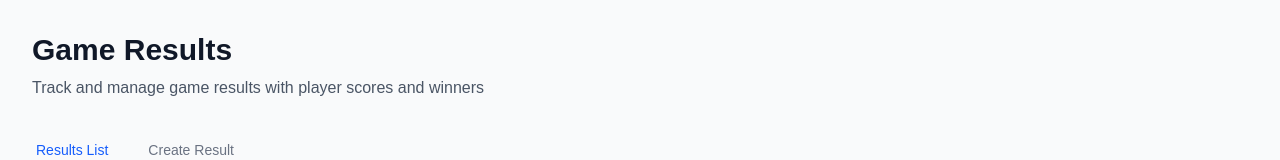
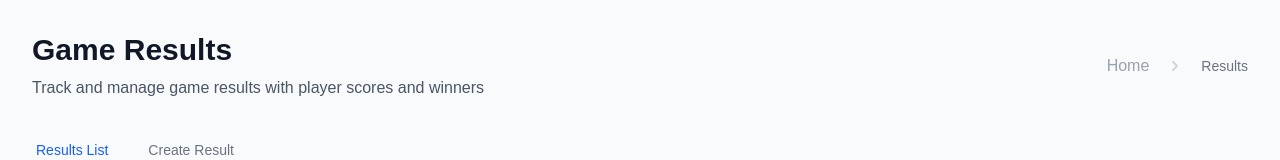
Before and after one commit to marius-wichtner-mw/agentic-coding-workshop, a Next.js app in the folder hackathon-starter/: page /results in a window 1280 px wide. Shown: the top 160 px of the page. Built offline with nearby package versions, Linux system fonts and the light colour scheme; no server answers; the database is empty.

Commit message:
feat: add breadcrumbs

```diff
--- a/hackathon-starter/app/games/page.tsx
+++ b/hackathon-starter/app/games/page.tsx
@@ -1,6 +1,7 @@
 'use client'
 
 import { useState, useEffect } from 'react'
+import Link from 'next/link'
 import GameForm from '@/src/modules/games/presentation/components/GameForm'
 import GameList from '@/src/modules/games/presentation/components/GameList'
 import { GameType } from '@/src/shared/types/common'
@@ -176,10 +177,37 @@ export default function GamesPage() {
     <div className="min-h-screen bg-gray-50 py-8">
       <div className="max-w-7xl mx-auto px-4 sm:px-6 lg:px-8">
         <div className="mb-8">
-          <h1 className="text-3xl font-bold text-gray-900">Game Management</h1>
-          <p className="mt-2 text-gray-600">
-            Create and manage games for the Game Results Tracking Platform
-          </p>
+          <div className="flex items-center justify-between">
+            <div>
+              <h1 className="text-3xl font-bold text-gray-900">Game Management</h1>
+              <p className="mt-2 text-gray-600">
+                Create and manage games for the Game Results Tracking Platform
+              </p>
+            </div>
+
+            {/* Navigation breadcrumb */}
+            <nav className="flex" aria-label="Breadcrumb">
+              <ol className="flex items-center space-x-4">
+                <li>
+                  <div>
+                    <Link href="/" className="text-gray-400 hover:text-gray-500">
+                      Home
+                    </Link>
+                  </div>
+                </li>
+                <li>
+                  <div className="flex items-center">
+                    <svg className="flex-shrink-0 h-5 w-5 text-gray-300" fill="currentColor" viewBox="0 0 20 20">
+                      <path fillRule="evenodd" d="M7.293 14.707a1 1 0 010-1.414L10.586 10 7.293 6.707a1 1 0 011.414-1.414l4 4a1 1 0 010 1.414l-4 4a1 1 0 01-1.414 0z" clipRule="evenodd" />
+                    </svg>
+                    <span className="ml-4 text-sm font-medium text-gray-500">
+                      Games
+                    </span>
+                  </div>
+                </li>
+              </ol>
+            </nav>
+          </div>
         </div>
 
         {/* Message */}
--- a/hackathon-starter/app/results/page.tsx
+++ b/hackathon-starter/app/results/page.tsx
@@ -1,6 +1,7 @@
 'use client'
 
 import { useState, useEffect } from 'react'
+import Link from 'next/link'
 import GameResultForm from '@/src/modules/results/presentation/components/GameResultForm'
 import GameResultList from '@/src/modules/results/presentation/components/GameResultList'
 import { PlayerResult } from '@/src/modules/results/domain/entities/GameResult'
@@ -247,10 +248,37 @@ export default function ResultsPage() {
     <div className="min-h-screen bg-gray-50 py-8">
       <div className="max-w-7xl mx-auto px-4 sm:px-6 lg:px-8">
         <div className="mb-8">
-          <h1 className="text-3xl font-bold text-gray-900">Game Results</h1>
-          <p className="mt-2 text-gray-600">
-            Track and manage game results with player scores and winners
-          </p>
+          <div className="flex items-center justify-between">
+            <div>
+              <h1 className="text-3xl font-bold text-gray-900">Game Results</h1>
+              <p className="mt-2 text-gray-600">
+                Track and manage game results with player scores and winners
+              </p>
+            </div>
+
+            {/* Navigation breadcrumb */}
+            <nav className="flex" aria-label="Breadcrumb">
+              <ol className="flex items-center space-x-4">
+                <li>
+                  <div>
+                    <Link href="/" className="text-gray-400 hover:text-gray-500">
+                      Home
+                    </Link>
+                  </div>
+                </li>
+                <li>
+                  <div className="flex items-center">
+                    <svg className="flex-shrink-0 h-5 w-5 text-gray-300" fill="currentColor" viewBox="0 0 20 20">
+                      <path fillRule="evenodd" d="M7.293 14.707a1 1 0 010-1.414L10.586 10 7.293 6.707a1 1 0 011.414-1.414l4 4a1 1 0 010 1.414l-4 4a1 1 0 01-1.414 0z" clipRule="evenodd" />
+                    </svg>
+                    <span className="ml-4 text-sm font-medium text-gray-500">
+                      Results
+                    </span>
+                  </div>
+                </li>
+              </ol>
+            </nav>
+          </div>
         </div>
 
         {/* Message */}
--- a/hackathon-starter/app/users/page.tsx
+++ b/hackathon-starter/app/users/page.tsx
@@ -1,6 +1,7 @@
 'use client'
 
 import { useState, useEffect } from 'react'
+import Link from 'next/link'
 import UserForm from '@/src/modules/users/presentation/components/UserForm'
 import UserList from '@/src/modules/users/presentation/components/UserList'
 
@@ -138,10 +139,37 @@ export default function UsersPage() {
     <div className="min-h-screen bg-gray-50 py-8">
       <div className="max-w-4xl mx-auto px-4 sm:px-6 lg:px-8">
         <div className="mb-8">
-          <h1 className="text-3xl font-bold text-gray-900">User Management</h1>
-          <p className="mt-2 text-gray-600">
-            Manage users for the Game Results Tracking Platform
-          </p>
+          <div className="flex items-center justify-between">
+            <div>
+              <h1 className="text-3xl font-bold text-gray-900">User Management</h1>
+              <p className="mt-2 text-gray-600">
+                Manage users for the Game Results Tracking Platform
+              </p>
+            </div>
+
+            {/* Navigation breadcrumb */}
+            <nav className="flex" aria-label="Breadcrumb">
+              <ol className="flex items-center space-x-4">
+                <li>
+                  <div>
+                    <Link href="/" className="text-gray-400 hover:text-gray-500">
+                      Home
+                    </Link>
+                  </div>
+                </li>
+                <li>
+                  <div className="flex items-center">
+                    <svg className="flex-shrink-0 h-5 w-5 text-gray-300" fill="currentColor" viewBox="0 0 20 20">
+                      <path fillRule="evenodd" d="M7.293 14.707a1 1 0 010-1.414L10.586 10 7.293 6.707a1 1 0 011.414-1.414l4 4a1 1 0 010 1.414l-4 4a1 1 0 01-1.414 0z" clipRule="evenodd" />
+                    </svg>
+                    <span className="ml-4 text-sm font-medium text-gray-500">
+                      Users
+                    </span>
+                  </div>
+                </li>
+              </ol>
+            </nav>
+          </div>
         </div>
 
         {/* Message */}
```
Also changed, not shown: 1 other file (tests, documents, lock files or other folders).
